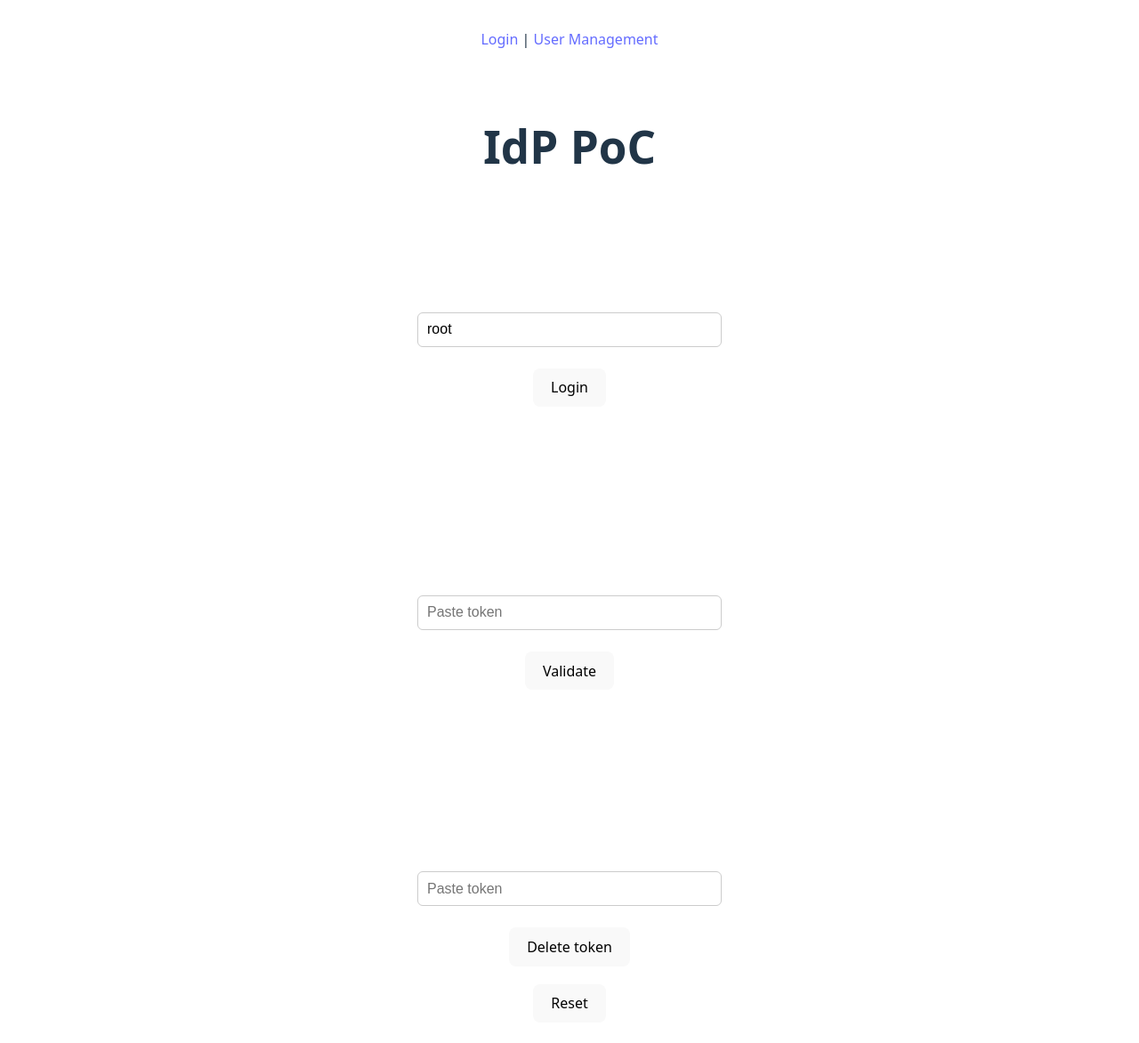
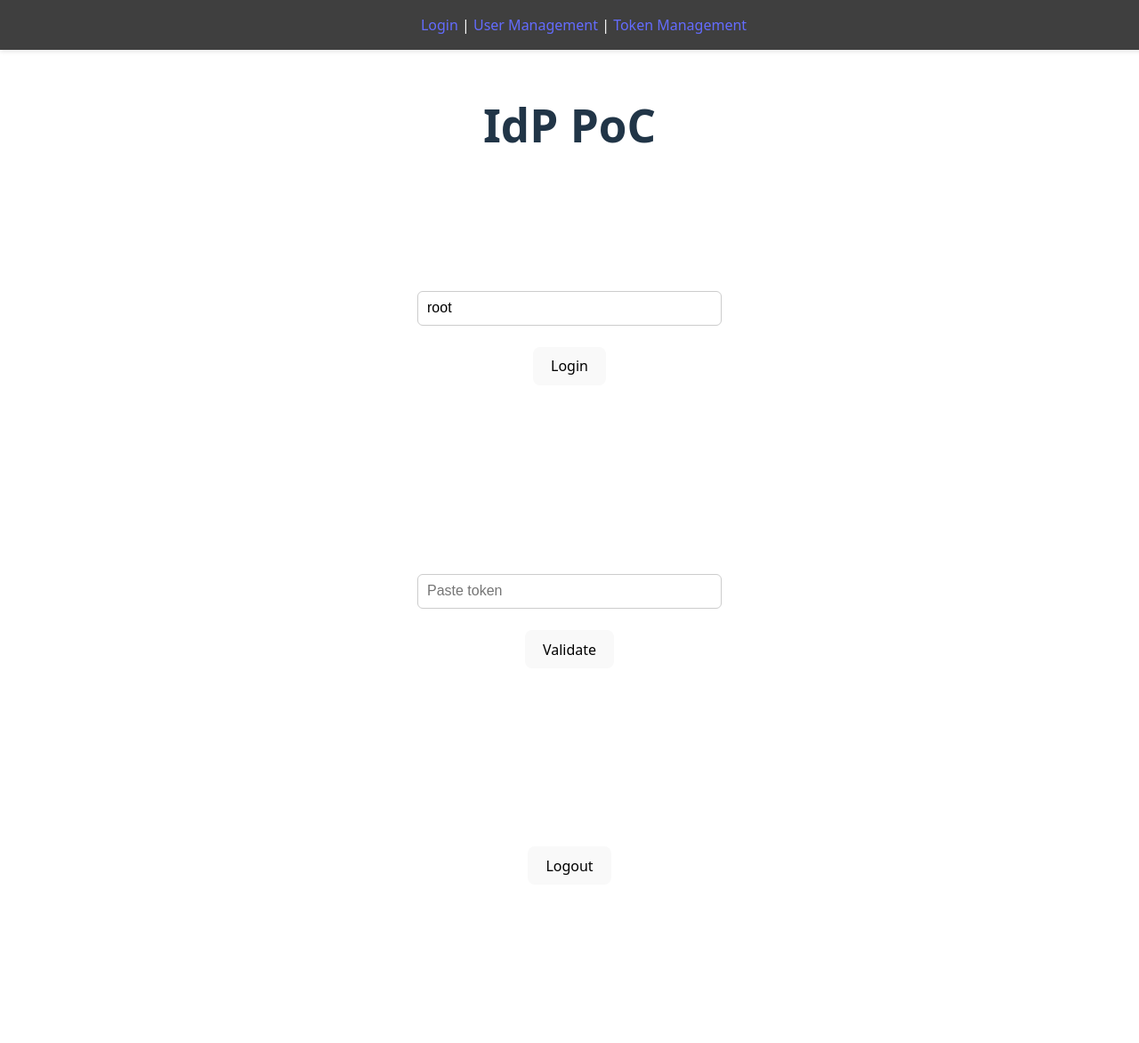
Before and after one commit to LudwigWiedemann/BA_PoC, a React (Vite) app in the folder 0.0.1/frontend/poc_frontend/: page / in a window 1280 px wide. Shown: the top 1172 px of the page at 89% size. After the commit the page ends 1106 px from the top, so only its background shows below. Built offline with nearby package versions, Linux system fonts and the light colour scheme.

Commit message:
add token management view and update fix nav bar

```diff
--- a/0.0.1/frontend/poc_frontend/src/App.jsx
+++ b/0.0.1/frontend/poc_frontend/src/App.jsx
@@ -1,19 +1,34 @@
 import { BrowserRouter as Router, Routes, Route, Link } from 'react-router-dom';
 import LoginView from './LoginView';
+import TokenManagement from "./TokenManagementView";
 import UserManagement from './UserManagementView';
 import {Toaster} from "react-hot-toast";
 
 function App() {
     return (
         <Router>
-            <Toaster position="top-center" reverseOrder={false} />
-            <nav style={{ marginBottom: '1rem' }}>
-                <Link to="/">Login</Link> | <Link to="/users">User Management</Link>
+            <Toaster position="top-right" reverseOrder={false} />
+            <nav style={{
+                position: 'fixed',
+                top: 0,
+                left: 0,
+                width: '100%',
+                backgroundColor: 'rgba(30, 30, 30, 0.85)',
+                backdropFilter: 'blur(6px)',
+                color: '#fff',
+                padding: '1rem',
+                textAlign: 'center',
+                boxShadow: '0 2px 5px rgba(0,0,0,0.1)',
+                zIndex: 1000,
+            }}
+            >
+                <Link to="/">Login</Link> | <Link to="/users">User Management</Link> | <Link to={"/token"}>Token Management</Link>
             </nav>
 
             <Routes>
                 <Route path="/" element={<LoginView />} />
                 <Route path="/users" element={<UserManagement />} />
+                <Route path="/token" element={<TokenManagement />} />
             </Routes>
         </Router>
     );
--- a/0.0.1/frontend/poc_frontend/src/LoginView.jsx
+++ b/0.0.1/frontend/poc_frontend/src/LoginView.jsx
@@ -5,12 +5,11 @@ import toast from 'react-hot-toast'
 
 const API_BASE = 'http://localhost:4000';
 
-function App() {
+function LoginView() {
     const [usernameInput, setUsernameInput] = useState('root');
     const [accessToken, setAccessToken] = useState('');
     const [validationInput, setValidationInput] = useState('');
     const [validationResult, setValidationResult] = useState(null);
-    const [deletionInput, setDeletionInput] = useState('');
     const [greeting, setGreeting] = useState('');
 
     const handleLogin = async () => {
@@ -41,21 +40,12 @@ function App() {
         }
     };
 
-    const handleDeleteToken = async () => {
-        try {
-            await axios.post(`${API_BASE}/delete`, {tokenId: deletionInput});
-            toast.success('Token deleted: ' + deletionInput);
-        } catch (err) {
-            toast.error(err.response?.data?.reason || err.message + " - Backend Offline???" )
-        }
-    };
 
-    const handleReset = () => {
+    const handleLogout = () => {
         setUsernameInput('root');
         setAccessToken('');
         setValidationInput('');
         setValidationResult(null);
-        setDeletionInput('');
         setGreeting('');
     };
 
@@ -113,22 +103,14 @@ function App() {
                 )}
             </div>
 
-            <div>
-                <input
-                    className="input"
-                    placeholder="Paste token"
-                    value={deletionInput}
-                    onChange={e => setDeletionInput(e.target.value)}
-                />
-                <button onClick={handleDeleteToken}>Delete token</button>
-            </div>
+
 
 
             <div style={{ marginTop: 20 }}>
-                <button onClick={handleReset}>Reset</button>
+                <button onClick={handleLogout}>Logout</button>
             </div>
         </div>
     );
 }
 
-export default App;
+export default LoginView;
--- /dev/null
+++ b/0.0.1/frontend/poc_frontend/src/TokenManagementView.jsx
@@ -0,0 +1,31 @@
+import { useState } from 'react';
+import axios from 'axios';
+import './App.css';
+import toast from 'react-hot-toast'
+
+const API_BASE = 'http://localhost:4000';
+
+export default function TokenManagement() {
+
+    const [deletionInput, setDeletionInput] = useState('');
+
+    const handleDeleteToken = async () => {
+        try {
+            await axios.post(`${API_BASE}/delete`, {tokenId: deletionInput});
+            toast.success('Token deleted: ' + deletionInput);
+        } catch (err) {
+            toast.error(err.response?.data?.reason || err.message + " - Backend Offline???" )
+        }
+    };
+    return (
+    <div>
+        <input
+            className="input"
+            placeholder="Paste token"
+            value={deletionInput}
+            onChange={e => setDeletionInput(e.target.value)}
+        />
+        <button onClick={handleDeleteToken}>Delete token</button>
+    </div>
+    );
+}
```
Also changed, not shown: 1 other file (tests, documents, lock files or other folders).
